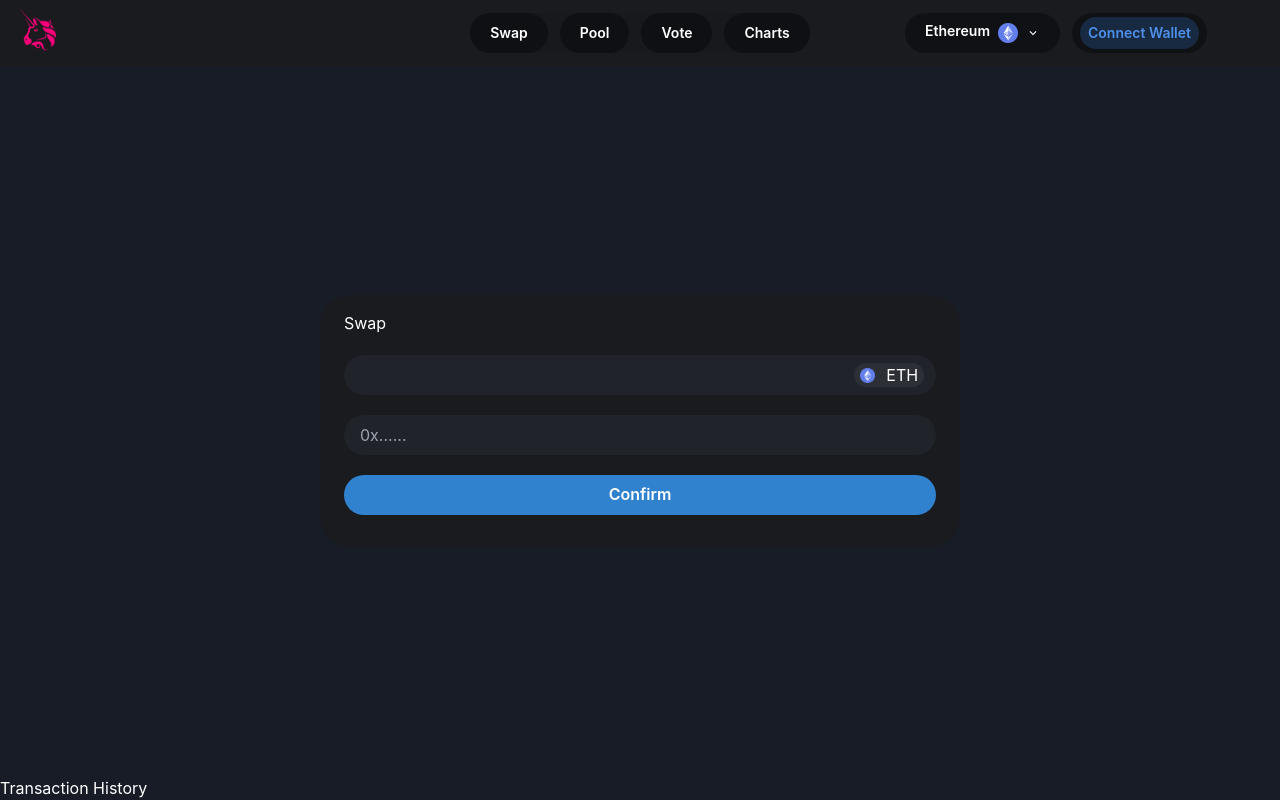
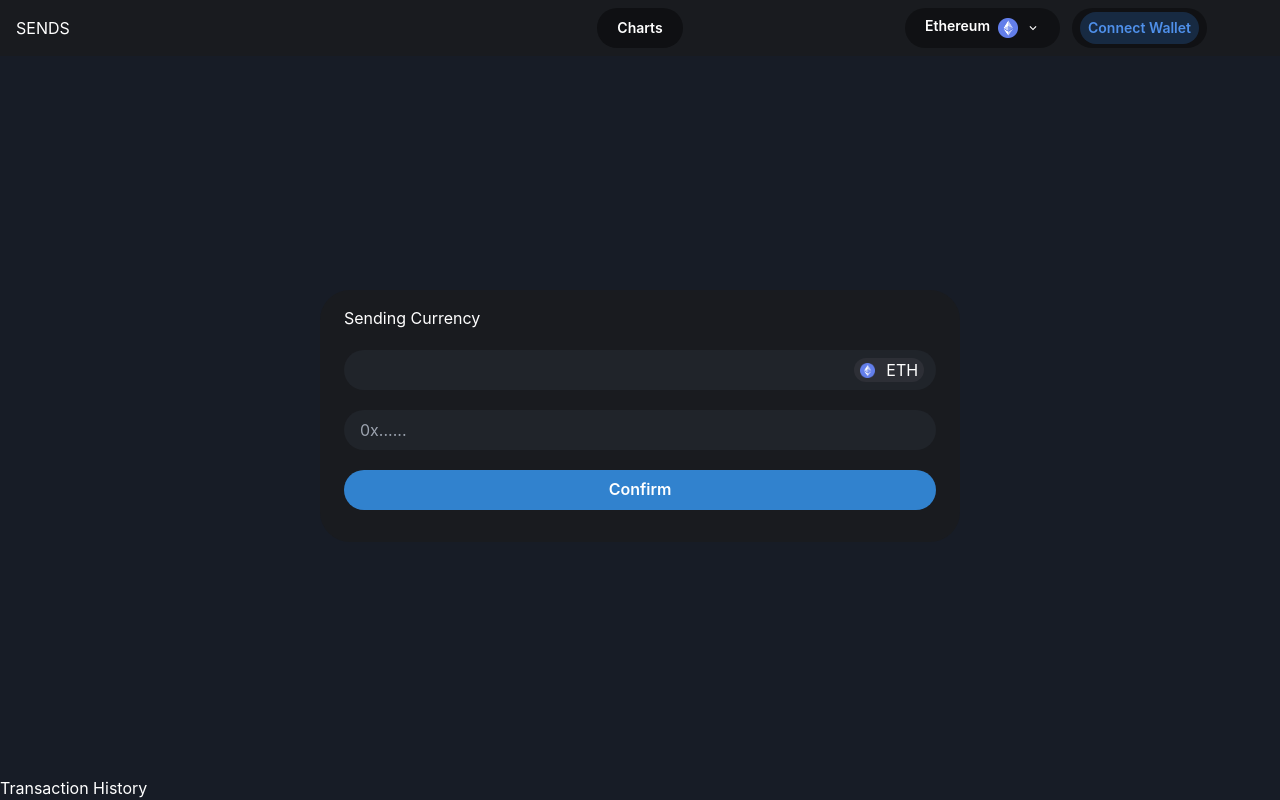
Before and after one commit to Wil-lab07/uniswap-project, a Next.js app in the folder client/: page / in a window 1280 px wide. Built offline with nearby package versions, Linux system fonts and the light colour scheme.

Commit message:
fix: fixing the pages

```diff
--- a/client/components/Header.tsx
+++ b/client/components/Header.tsx
@@ -11,13 +11,14 @@ const Header = () => {
     <>
       <Flex py={2} px={4} bgColor="#191B1F" align={'center'} justify={'space-between'}>
         <Flex flex={{base: 1}} justify={{base: 'center', md: 'start'}} align="center">
-          <Img src={'/uniswap.png'} w={'50px'} h={'50px'}/>
+          {/* <Img src={'/uniswap.png'} w={'50px'} h={'50px'}/> */}
+          <Text>SENDS</Text>
         </Flex>
         <Flex flex={{base: 1}} justify={'center'} display={{base: 'none', md: 'inline-flex'}} align="center">
           <HStack spacing={3} bgColor="blackAlpha.200" borderRadius={40}>
-            <Button colorScheme={'blackAlpha'} textColor="white" borderRadius={40} size={'sm'} px={5} py={5}>Swap</Button>
-            <Button colorScheme={'blackAlpha'} textColor="white" borderRadius={40} size={'sm'} px={5} py={5}>Pool</Button>
-            <Button colorScheme={'blackAlpha'} textColor="white" borderRadius={40} size={'sm'} px={5} py={5}>Vote</Button>
+            {/* <Button colorScheme={'blackAlpha'} textColor="white" borderRadius={40} size={'sm'} px={5} py={5}>Swap</Button> */}
+            {/* <Button colorScheme={'blackAlpha'} textColor="white" borderRadius={40} size={'sm'} px={5} py={5}>Pool</Button>
+            <Button colorScheme={'blackAlpha'} textColor="white" borderRadius={40} size={'sm'} px={5} py={5}>Vote</Button> */}
             <Link href="https://info.uniswap.org/#/"><Button colorScheme={'blackAlpha'} textColor="white" borderRadius={40} size={'sm'} px={5} py={5}>Charts</Button></Link>
           </HStack>
         </Flex>
--- a/client/components/Main.tsx
+++ b/client/components/Main.tsx
@@ -15,7 +15,7 @@ const Main = () => {
       >
         <Stack spacing={5}>
           <Flex flex={{base: 1}} justify={'space-between'} align={'center'}>
-            <Text>Swap</Text>
+            <Text>Sending Currency</Text>
             {/* <SettingsIcon/> */}
           </Flex>
           <Flex flex={{base: 1}} justify={'space-between'} pr={3} align={'center'} bgColor="#20242A" borderRadius={20}>
```
